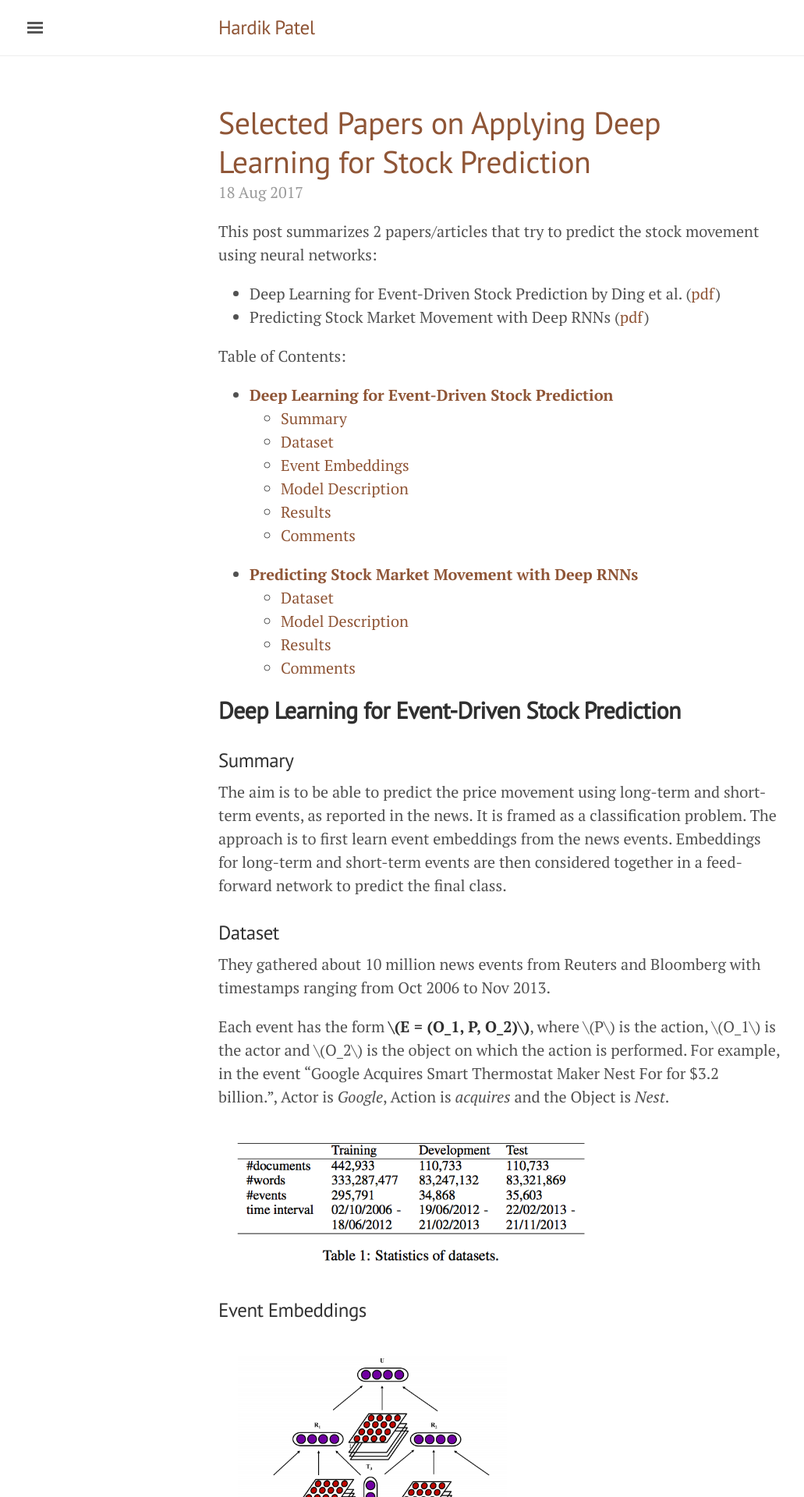
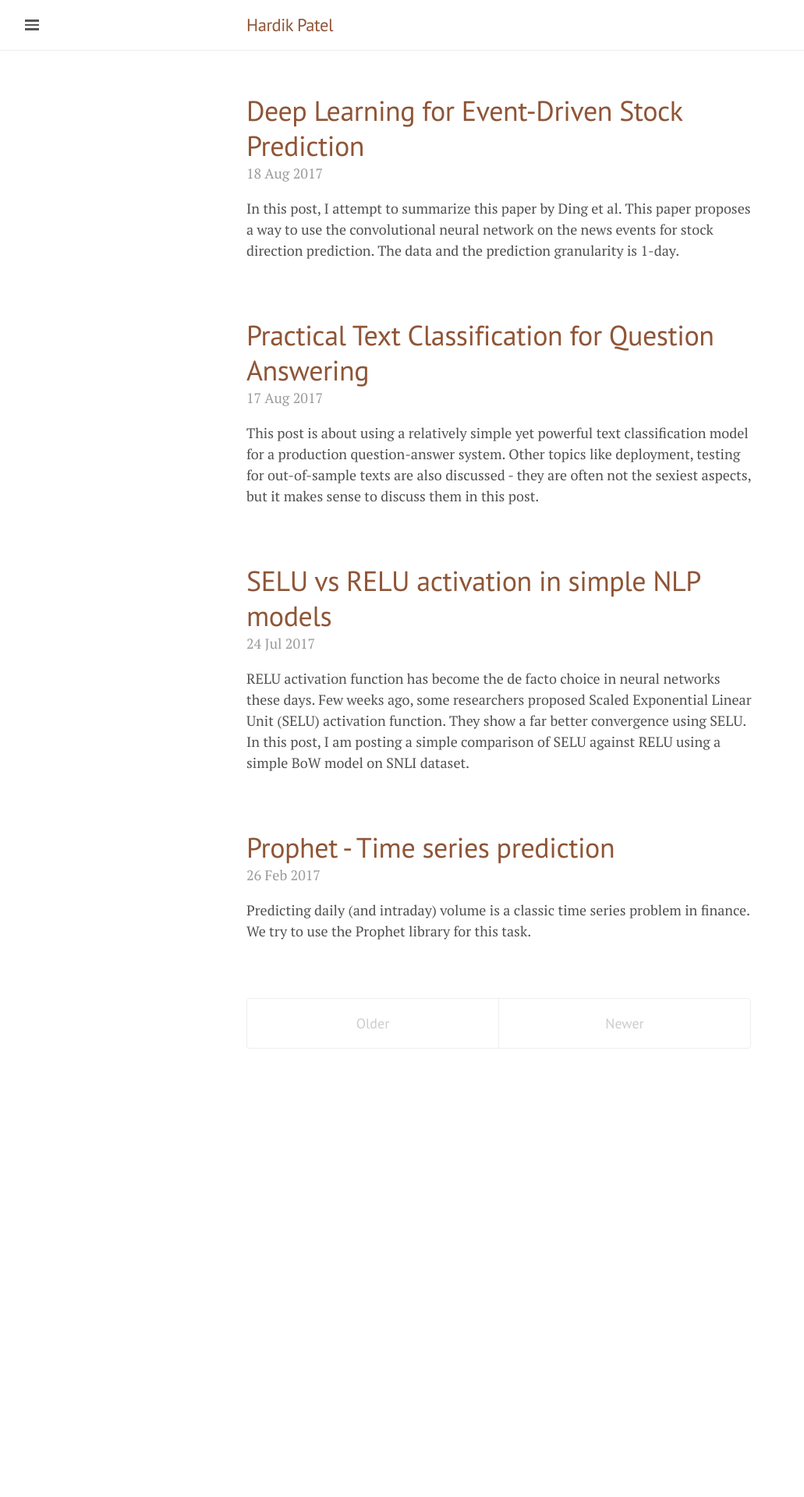
Before and after one commit to hardikp/hardikp.github.io, a Jekyll site: the page built from index.html, in a window 1280 px wide. Shown: the top 1920 px of the page at 78% size, without its empty margins (0-1031 px from the left). Built offline with Jekyll 4.4.1, drawn with Linux system fonts in a browser that asks for light colours; the list of posts is cut into pages by our own code; comment, search, counter and statistics services are not loaded; after the commit the page ends 1399 px from its top, so only the background shows below that; some of the changed text lies outside the part shown.

Commit message:
Changed about page as well as the main page

```diff
--- a/_posts/2017-08-17-text-classification.md
+++ b/_posts/2017-08-17-text-classification.md
@@ -2,7 +2,9 @@
 layout: post
 comments: true
 title:  "Practical Text Classification for Question Answering"
-excerpt: ""
+excerpt: "This post is about using a relatively simple yet powerful text classification model for
+a production question-answer system. Other topics like deployment, testing for out-of-sample texts are
+also discussed - they are often not the sexiest aspects, but it makes sense to discuss them in this post."
 date:   2017-08-17 23:00:00
 mathjax: false
 ---
--- a/_posts/2017-08-18-deep-rnn-summary.md
+++ b/_posts/2017-08-18-deep-rnn-summary.md
@@ -1,17 +1,15 @@
 ---
 layout: post
 comments: true
-title: "Selected Papers on Applying Deep Learning for Stock Prediction"
-excerpt: ""
+title: "Deep Learning for Event-Driven Stock Prediction"
+excerpt: "In this post, I attempt to summarize this paper by Ding et al. This paper proposes a way to use the convolutional
+neural network on the news events for stock direction prediction. The data and the prediction granularity is 1-day."
 date:   2017-08-18 18:00:00
 mathjax: true
 ---
 
-This post summarizes 2 papers/articles that try to predict the stock movement using neural networks:
-* Deep Learning for Event-Driven Stock Prediction by Ding et al. ([pdf](https://www.ijcai.org/Proceedings/15/Papers/329.pdf))
-* Predicting Stock Market Movement with Deep RNNs ([pdf](https://bcourses.berkeley.edu/files/70257274/download))
+This post summarizes the following papers/articles that try to predict the stock movement using neural networks:
 
-Table of Contents:
 * TOC
 {:toc}
 
@@ -82,7 +80,7 @@ that can be used as an input to more concrete machine learning problems in finan
 While the authors have not released any code, there is a github [repo available online](https://github.com/WayneDW/Sentiment-Analysis-in-Event-Driven-Stock-Price-Movement-Prediction) that takes inspiration from this
 paper - even though the main idea of event embedding is missing in the linked code.
 
-
+{% comment %}
 ## **Predicting Stock Market Movement with Deep RNNs**
 
 I believe this is a project report, rather than a paper.
@@ -122,3 +120,4 @@ The author has put up the code [here](https://github.com/jvpoulos/drnns-predicti
 Given that this was a course project, the quality of the experimentation and the writing is understandably lacking.
 However, it seems this a relatively small datasets lacking the inherent predictability. And SVM seems to be able to
 better utilize whatever predictive power this "processed" dataset (i.e. tf-idf feature vectors) has.
+{% endcomment %}
--- a/index.html
+++ b/index.html
@@ -14,7 +14,7 @@ title: Home
 
     <span class="post-date">{{ post.date | date_to_string }}</span>
 
-    {{ post.content }}
+    {{ post.excerpt }}
   </div>
   {% endfor %}
 </div>
--- a/public/css/poole.css
+++ b/public/css/poole.css
@@ -54,7 +54,7 @@ html {
 }
 @media (min-width: 38em) {
   html {
-    font-size: 20px;
+    font-size: 18px;
   }
 }
 
```
Also changed, not shown: about.md (+2 -0 lines), assets/photos/IMG_0058.JPG (added), assets/photos/IMG_1111.JPG (added), assets/photos/IMG_1330.JPG (added), assets/photos/IMG_1349.JPG (added).
